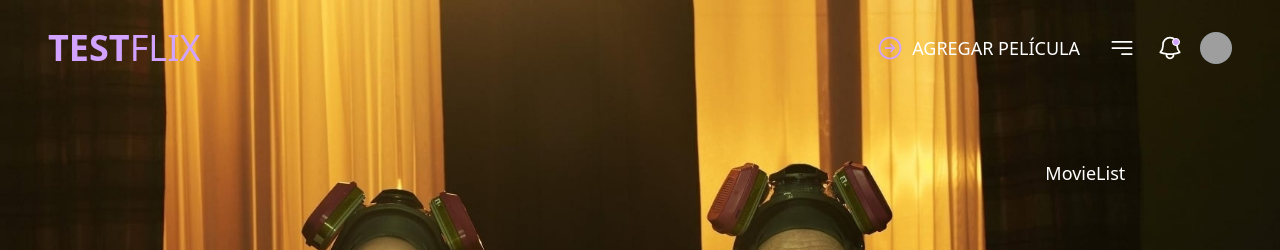
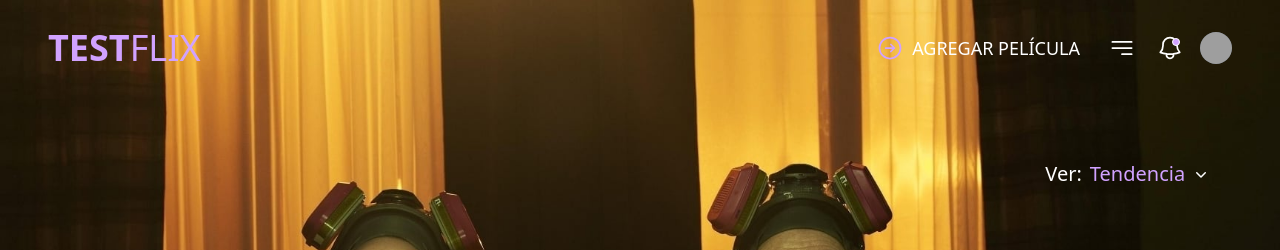
Before and after one commit to gutoccs/vue-test, a Vue app: page / in a window 1280 px wide. Shown: the top 250 px of the page. Built offline with nearby package versions, Linux system fonts and the light colour scheme; grey boxes are pictures that could not be loaded.

Commit message:
Dropdown de tipo de serie

```diff
--- a/src/components/MovieList.vue
+++ b/src/components/MovieList.vue
@@ -1,3 +1,33 @@
 <template>
-  <h1 class="text-white">MovieList</h1>
+  <div class="relative inline-block text-left">
+
+    <div class="flex items-center">
+      <span class="mr-2 text-white text-xl">Ver:</span>
+      <button type="button" class="inline-flex items-center gap-x-1.5 text-sm font-semibold text-gray-900 hover:text-gray-700" @click="isOpen = !isOpen">
+        <span class="text-xl text-lilac-light">{{ selectedOption }}</span>
+        <ChevronDownIcon class="h-5 w-5 text-white" aria-hidden="true" />
+      </button>
+    </div>
+
+    <div v-if="isOpen" class="absolute right-0 z-10 mt-2 w-56 origin-top-right bg-dark-grey shadow-lg ring-1 ring-black ring-opacity-5 focus:outline-none" role="menu" aria-orientation="vertical" aria-labelledby="menu-button" tabindex="-1">
+      <div class="py-1 relative" role="none">
+        <div class="absolute right-3 -top-2 border-b-8 border-b-white border-l-8 border-l-transparent border-r-8 border-r-transparent"></div>
+        <a href="#" class="text-white block px-4 py-2 text-sm hover:text-lilac-light hover:font-bold" role="menuitem" tabindex="-1" @click.prevent="selectOption('Tendencia'); isOpen = false">Tendencia</a>
+        <a href="#" class="text-white block px-4 py-2 text-sm hover:text-lilac-light hover:font-bold" role="menuitem" tabindex="-1" @click.prevent="selectOption('Mis Películas'); isOpen = false">Mis Películas</a>
+        <a href="#" class="text-white block px-4 py-2 text-sm hover:text-lilac-light hover:font-bold" role="menuitem" tabindex="-1" @click.prevent="selectOption('Agregadas Recientes'); isOpen = false">Agregadas Recientes</a>
+      </div>
+    </div>
+  </div>
 </template>
+
+<script setup>
+  import { ref } from 'vue';
+  import { ChevronDownIcon } from '@heroicons/vue/20/solid'
+
+  const isOpen = ref(false);
+  const selectedOption = ref('Tendencia');
+
+  const selectOption = (option) => {
+    selectedOption.value = option;
+  };
+</script>
```
